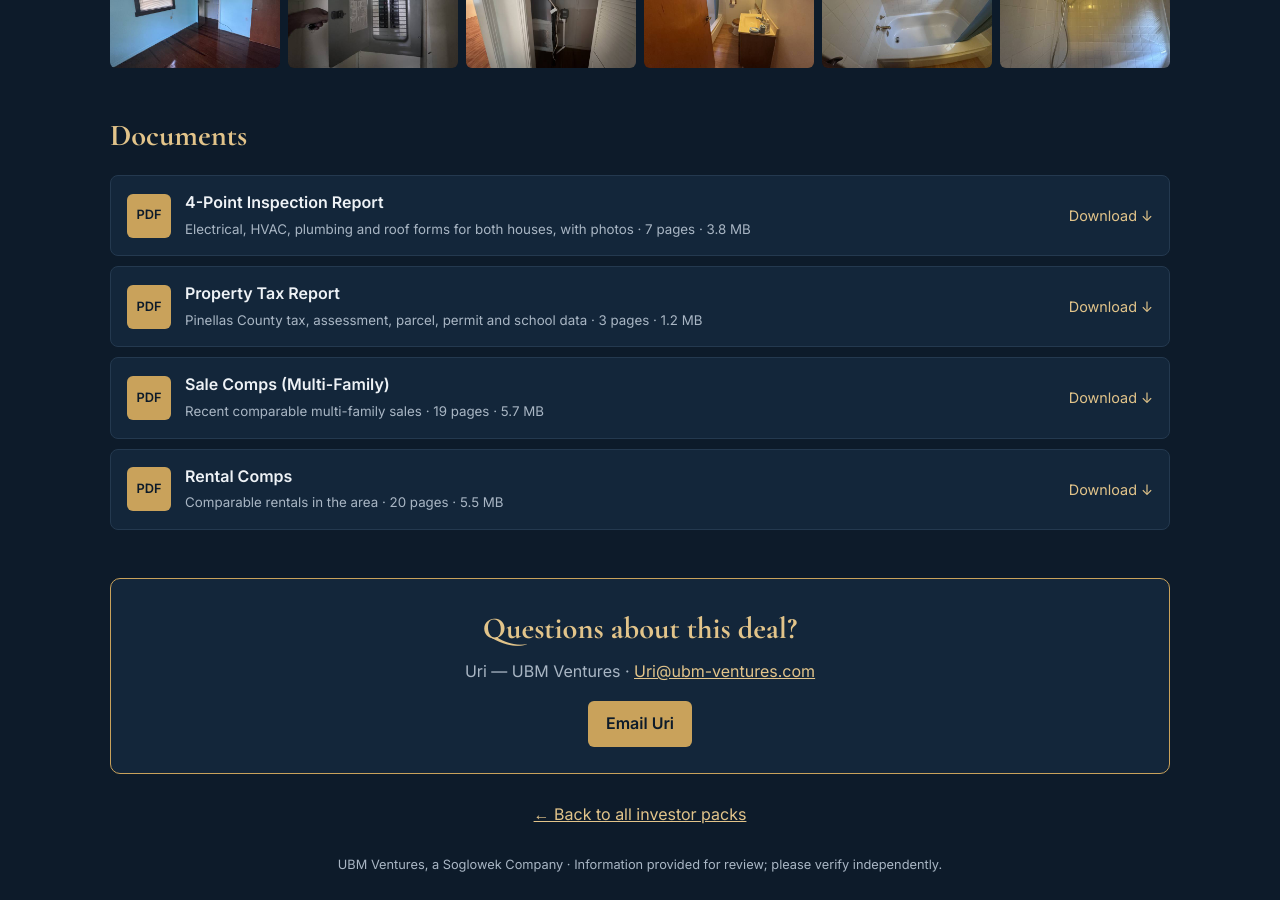
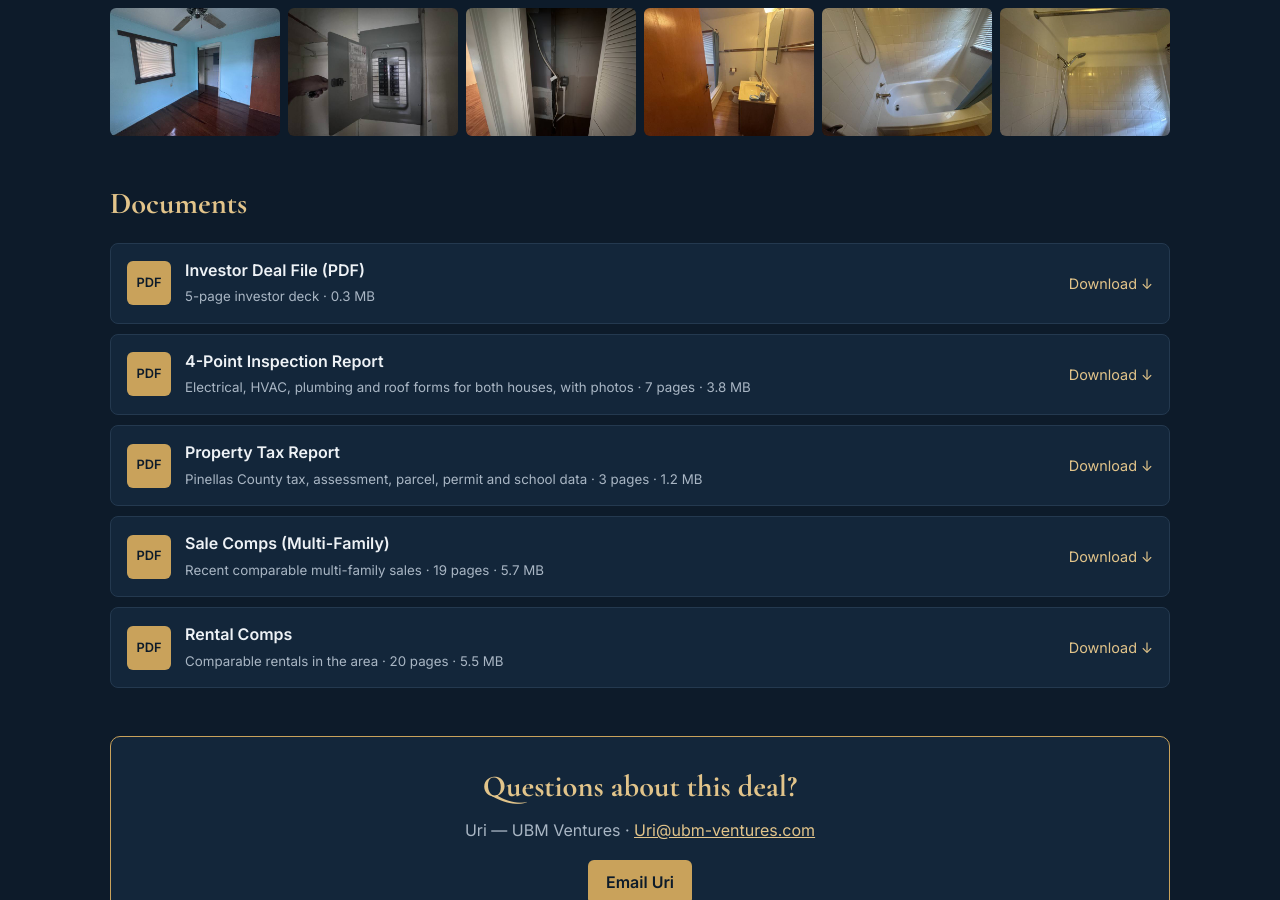
Before and after one commit to urisoglowek-ui/real_estate, a Jekyll site: the page built from deals/largo-1001/index.html, in a window 1280 px wide and 900 px high, scrolled down 2671 px. Built offline with Jekyll 4.4.1, drawn with Linux system fonts in a browser that asks for light colours; some of the changed text lies outside the part shown.

Commit message:
Add the Largo 1001 investor deal file PDF (#55)
Put the deck first in Documents and add a download button under the property facts. PDF metadata is stripped. The page stays noindex.

Co-authored-by: Cursor Agent <cursoragent@cursor.com>
Co-authored-by: urisoglowek-ui <urisoglowek-ui@users.noreply.github.com>

```diff
--- a/deals/largo-1001/index.html
+++ b/deals/largo-1001/index.html
@@ -94,6 +94,7 @@ footer{color:var(--soft);font-size:.8rem;padding:28px 0 40px;text-align:center}
 <div class="f"><span>County</span><b>Pinellas</b></div>
 <div class="f"><span>Parcel ID</span><b>28-29-15-38988-027-0010</b></div>
 </div>
+<p style="margin-top:22px"><a class="btn" href="docs/largo-1001-investor-deal-file.pdf" download>Download the investor deal file</a></p>
 <h2>About the Property</h2>
 <p class="desc">This corner lot has two houses on one parcel, a strong fit for long-term or short-term rental, a flip, or a house-hack buyer. It is in flood zone X. Both houses are 2 bedroom / 1 bathroom, each with its own private driveway and carport. Both have a 2005 metal roof, and the recent inspection puts the roof at 9 useful years remaining. Recent electrical updates and repairs have been completed, and one house has a newer HVAC system from 2022.</p>
 <ul class="hl"><li>2 houses</li><li>Flood zone X</li><li>Private driveways &amp; carports</li><li>Shared laundry shed</li><li>Recent electrical updates</li><li>Newer HVAC (2022)</li></ul>
@@ -138,6 +139,7 @@ footer{color:var(--soft);font-size:.8rem;padding:28px 0 40px;text-align:center}
 </div>
 <h2>Documents</h2>
 <div class="docs">
+<a class="doc" href="docs/largo-1001-investor-deal-file.pdf" download target="_blank" rel="noopener"><span class="ic">PDF</span><span><b>Investor Deal File (PDF)</b><small>5-page investor deck · 0.3 MB</small></span><span class="dl">Download ↓</span></a>
 <a class="doc" href="docs/Largo-1001-Inspection-Report-4-Point.pdf" download target="_blank" rel="noopener"><span class="ic">PDF</span><span><b>4-Point Inspection Report</b><small>Electrical, HVAC, plumbing and roof forms for both houses, with photos · 7 pages · 3.8 MB</small></span><span class="dl">Download ↓</span></a>
 <a class="doc" href="docs/Largo-1001-Property-Tax-Report.pdf" download target="_blank" rel="noopener"><span class="ic">PDF</span><span><b>Property Tax Report</b><small>Pinellas County tax, assessment, parcel, permit and school data · 3 pages · 1.2 MB</small></span><span class="dl">Download ↓</span></a>
 <a class="doc" href="docs/Largo-1001-Multi-Family-Sale-Comps.pdf" download target="_blank" rel="noopener"><span class="ic">PDF</span><span><b>Sale Comps (Multi-Family)</b><small>Recent comparable multi-family sales · 19 pages · 5.7 MB</small></span><span class="dl">Download ↓</span></a>
```
Also changed, not shown: 1 other file.
